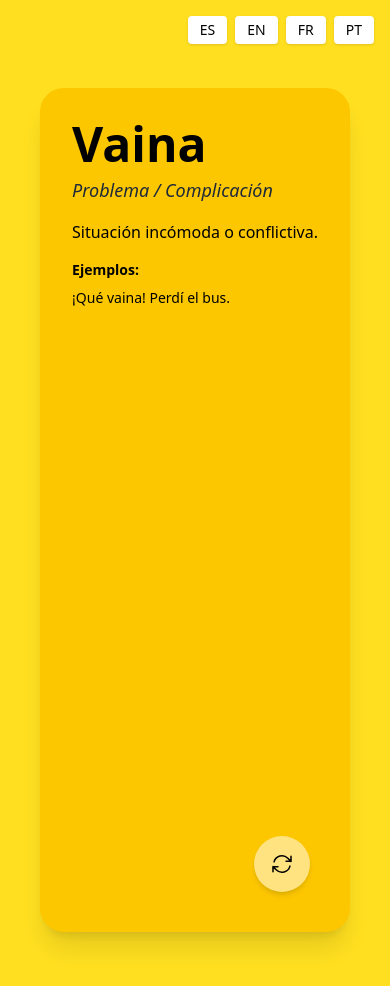
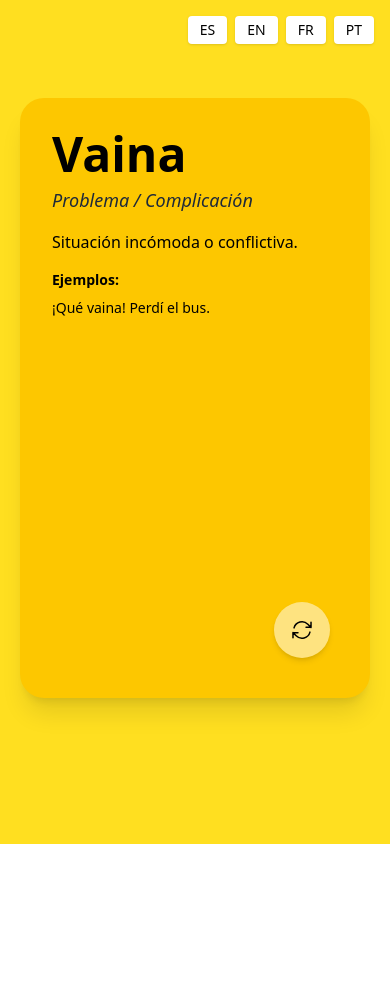
Before and after one commit to andreabastidasc/VainaApp, a React (Vite) app: page / in a window 390 px wide. Shown: the top 986 px of the page. After the commit the page ends 844 px from the top, so only its background shows below. Built offline with nearby package versions, Linux system fonts and the light colour scheme.

Commit message:
fix card responsive

```diff
--- a/src/App.tsx
+++ b/src/App.tsx
@@ -1,7 +1,9 @@
 import { useState } from 'react'
 import { useTranslation } from 'react-i18next'
+
 import Card from './components/Card'
 import { meanings } from './data/entries'
+
 
 export default function App() {
     const { i18n } = useTranslation()
@@ -16,17 +18,18 @@ export default function App() {
     }
 
     return (
-        <div className="min-h-screen bg-yellow-300 flex flex-col items-center justify-center p-6">
-            <div className="flex justify-end gap-2 absolute top-4 right-4">
-                {['es', 'en', 'fr', 'pt'].map((lng) => (
+        <div className="min-h-screen bg-yellow-300 flex items-center justify-center py-6 relative">
+
+            <div className="flex justify-end gap-2 absolute top-4 right-4 z-10">
+                { ['es', 'en', 'fr', 'pt'].map((lng) => (
                     <button
-                        key={lng}
+                        key={ lng }
                         onClick={ () => i18n.changeLanguage(lng) }
                         className="bg-white px-3 py-1 rounded shadow text-sm hover:bg-gray-100"
                     >
                         { lng.toUpperCase() }
                     </button>
-                ))}
+                )) }
             </div>
 
             <Card
--- a/src/components/Card.tsx
+++ b/src/components/Card.tsx
@@ -16,7 +16,7 @@ export default function Card({
     const lang = i18n.language as 'es' | 'en' | 'fr' | 'pt'
 
     return (
-        <div className="bg-yellow-400 text-black p-8 rounded-3xl shadow-xl max-w-xl mx-auto md:mt-32 md:mb-20 mt-16 mb-28 relative min-h-[400px] md:min-h-[400px] h-screen md:h-auto">
+        <div className="bg-yellow-400 text-black p-8 rounded-3xl shadow-xl max-w-xl md:mt-32 md:mb-20 mt-16 mb-28 relative min-h-[400px] md:min-h-[600px] max-h-[600px] h-[80vh] w-[350px] md:h-auto">
             <h1 className="text-5xl font-extrabold mb-2">{ t('word') }</h1>
             <h2 className="text-lg italic font-medium text-gray-800 mb-4">{meaning.label}</h2>
             <p className="text-base mb-4">{ meaning.definitions[lang] }</p>
```
